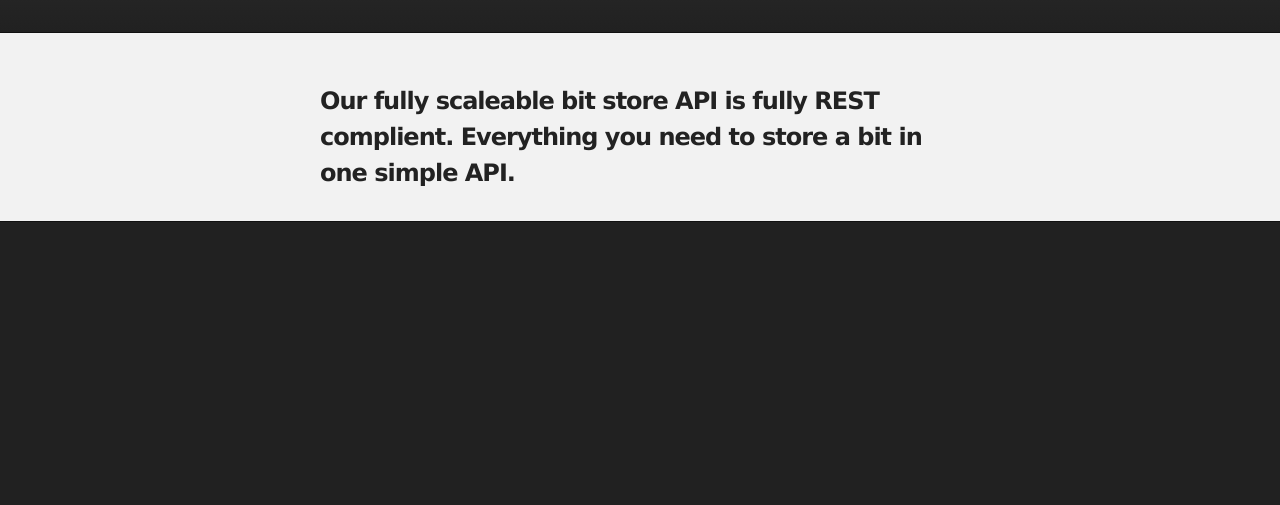
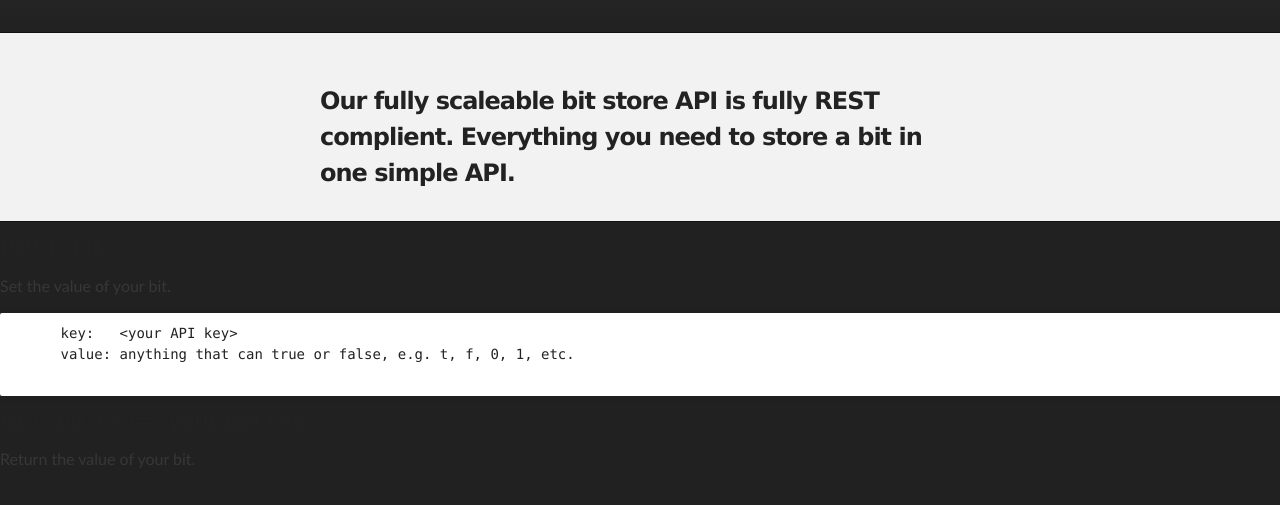
Before and after one commit to cmorss/cmorss.github.com, a plain HTML site: page index.html in a window 1280 px wide. Shown: the part 177-682 px from the top of the page. Drawn offline with Linux system fonts and the light colour scheme.

Commit message:
better bits

```diff
--- a/index.html
+++ b/index.html
@@ -29,6 +29,26 @@
       </section>
     </div>
 
+    <h4>
+      POST /bit
+    </h4>
+
+    <p>
+      Set the value of your bit.
+    </p>
+
+    <pre>
+      key:   &lt;your API key&gt;
+      value: anything that can true or false, e.g. t, f, 0, 1, etc.
+    </pre>
+
+    <h4>
+      GET /bit?key=&lt;your API key&gt;
+    </h4>
+
+    <p>
+      Return the value of your bit.
+    </p>
 
   </body>
 </html>
```
